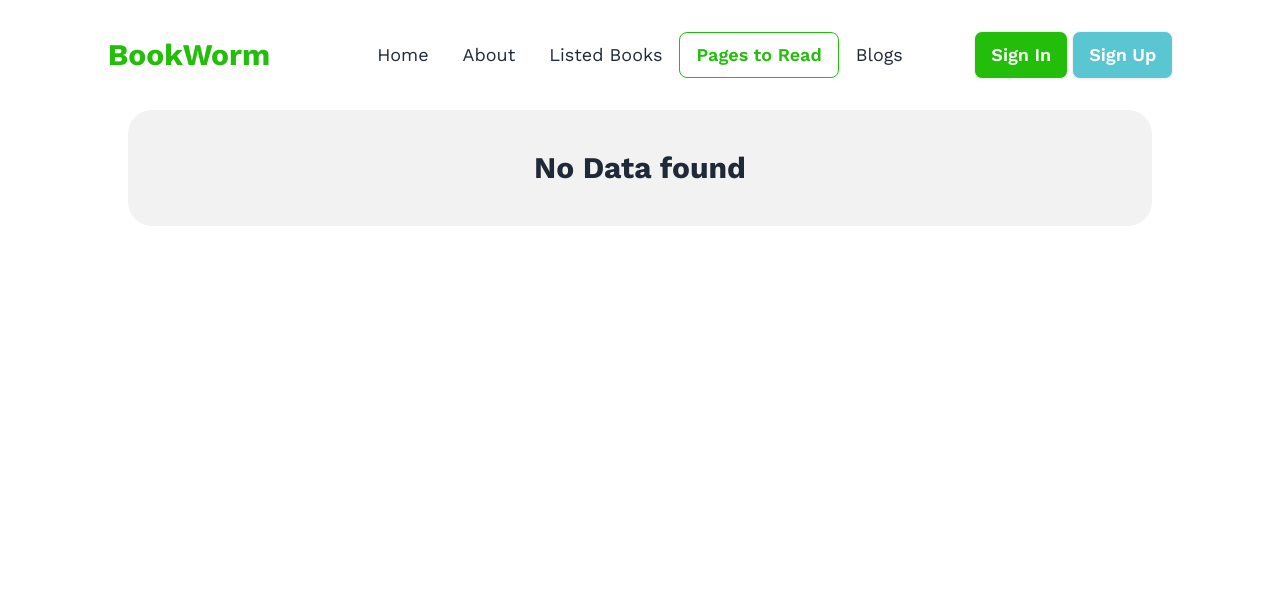
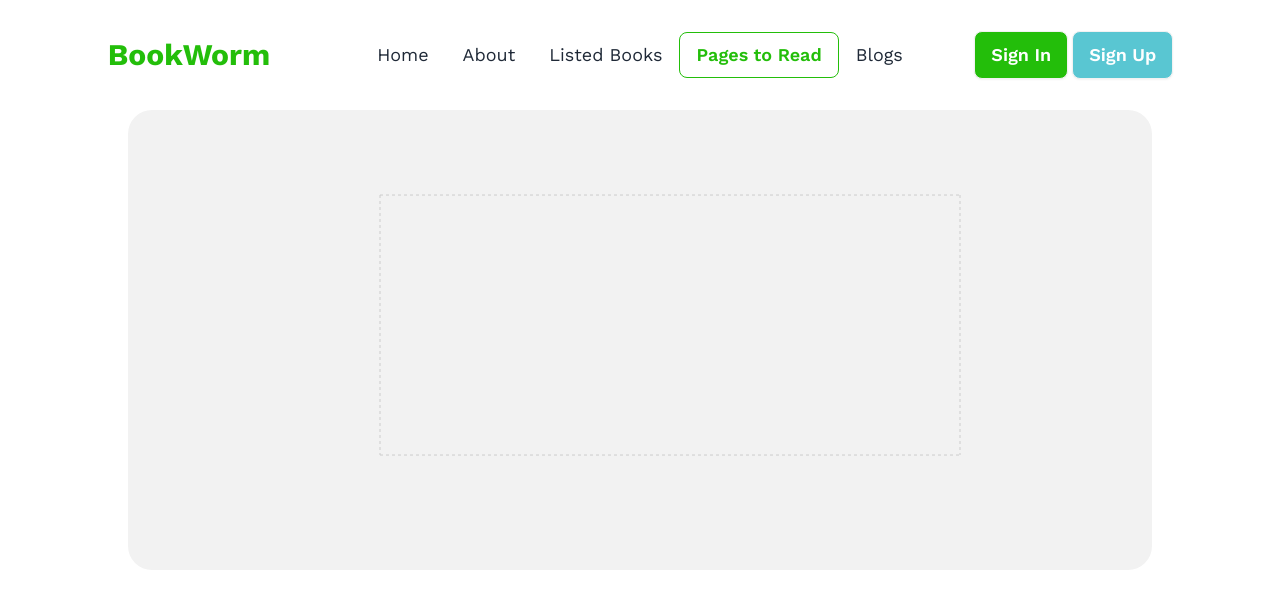
Before and after one commit to Sadiqur057/BookWorm-react, a React (Vite) app: page /pages in a window 1280 px wide. Shown: the top 608 px of the page. Built offline with nearby package versions, Linux system fonts and the light colour scheme; a web font is replaced by a local one.

Commit message:
fixed bug of no data found while fetching chart data

```diff
--- a/src/Pages/PagesToRead.jsx
+++ b/src/Pages/PagesToRead.jsx
@@ -17,7 +17,7 @@ const PagesToRead = () => {
     }
 
   }, [readingList]);
-  console.log(data)
+
 
   const colors = ["#0088FE", "#00C49F", "#FFBB28", "#FF8042", "red", "pink"];
 
@@ -45,14 +45,6 @@ const renderCustomAxisTick = (props) => {
     </g>
   );
 };
-console.log(data.length)
-if(data.length===0){
-  return (
-    <div className='bg-base-200 py-10 flex justify-center rounded-xl md:rounded-3xl'>
-      <h1 className='font-bold text-2xl md:text-3xl'>No Data found</h1>
-    </div>
-  )
-}
 
 return (
   <div className='w-full mx-auto py-8 px-4 lg:py-20 lg:px-10 bg-base-200 overflow-auto rounded-xl md:rounded-3xl'>
```
